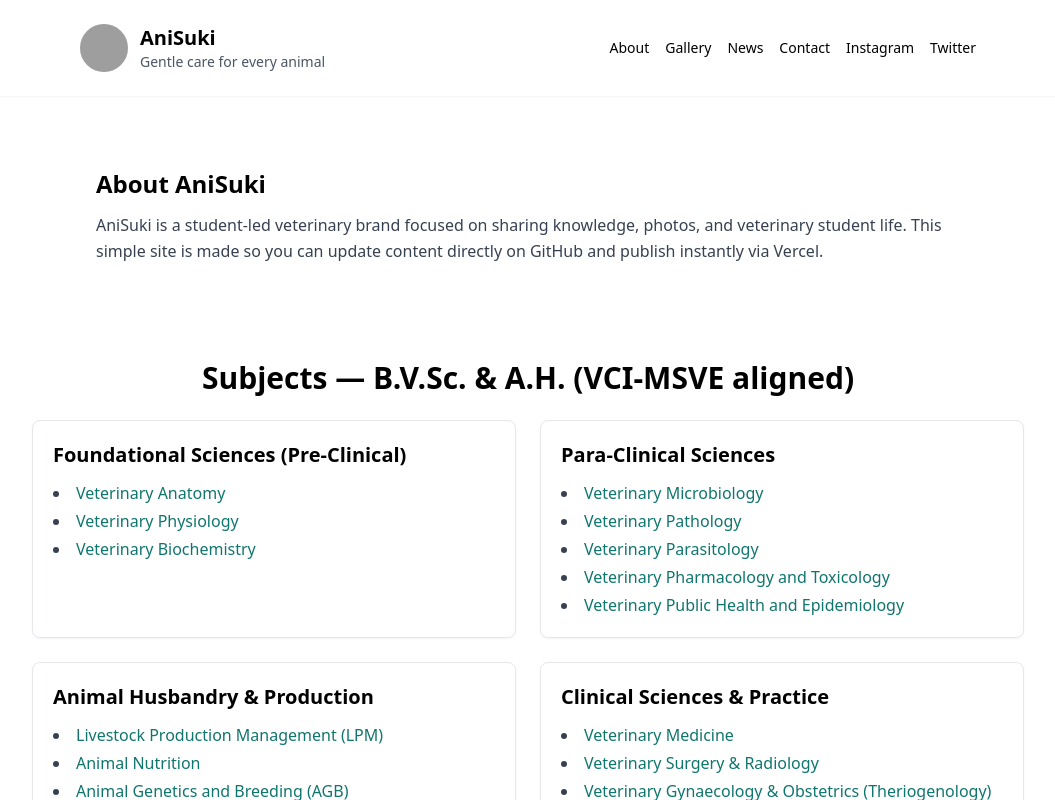
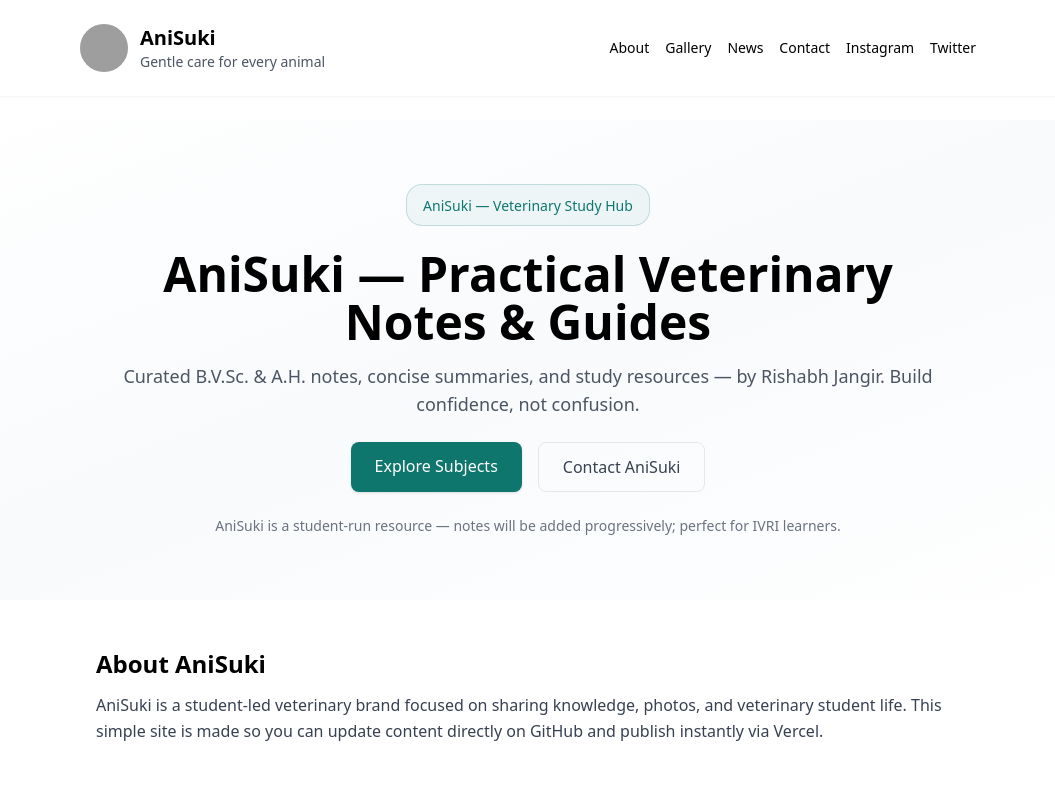
Before and after one commit to therishabhjangir/anisuki-site, a React (Vite) app: page / in a window 1280 px wide. Shown: the top 800 px of the page, without its empty margins (112-1167 px from the left). Built offline with nearby package versions, Linux system fonts and the light colour scheme; grey boxes are pictures that could not be loaded.

Commit message:
Add Hero component to App.jsx

```diff
--- a/src/App.jsx
+++ b/src/App.jsx
@@ -1,5 +1,6 @@
 import React from "react"
 import Header from "./components/Header"
+import Hero from "./components/Hero"
 import About from "./components/About"
 import Subjects from "./components/Subjects"
 import Gallery from "./components/Gallery"
@@ -12,6 +13,7 @@
     <div className="min-h-screen antialiased">
       <Header />
       <main className="py-6">
+        <Hero />
         <About />
         <Subjects />
         <Gallery />
```
